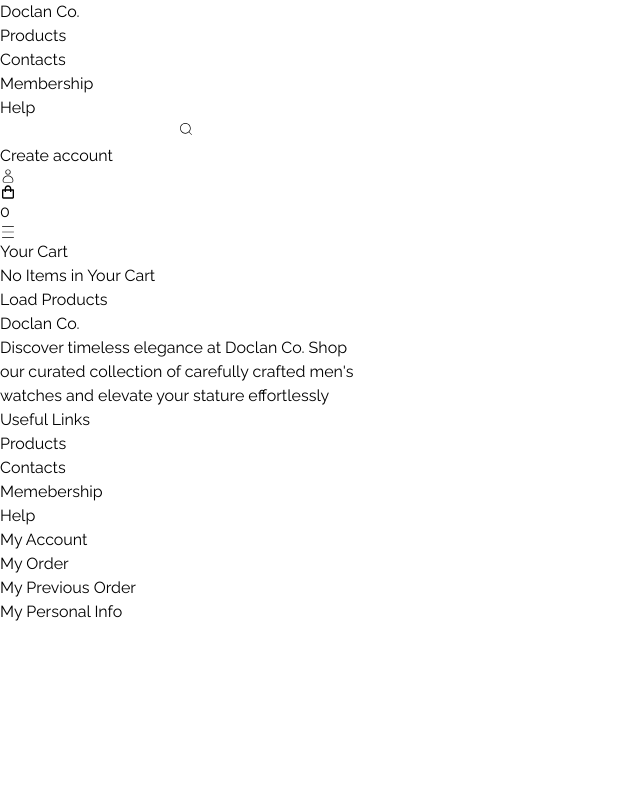
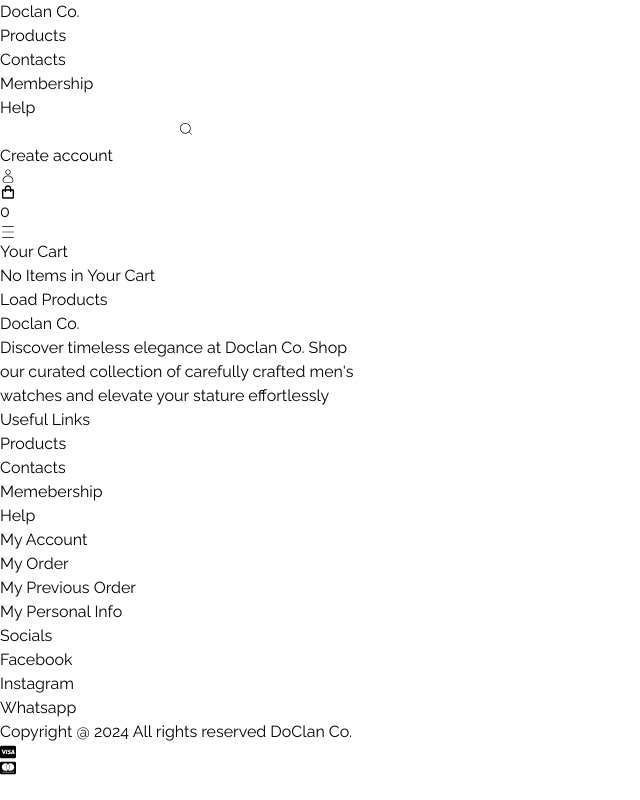
Before and after one commit to BuckanianMark/eccomerce-stage-two, a React (Vite) app: page /cart in a window 1280 px wide. Shown: the whole page, without its empty margins (0-640 px from the left). Built offline with nearby package versions, Linux system fonts and the light colour scheme.

Commit message:
commit 4

```diff
--- a/src/App.jsx
+++ b/src/App.jsx
@@ -9,12 +9,14 @@
   return (
     <>
     <Toaster visibleToasts={1} position="top-right" richColors  />
-    <div className='w-[100vw] flex items-center justify-center flex-col h-[100%]'>
+    <div className='w-[100vw] flex items-center justify-center flex-col '>
+      <div>
       <Header />
-      <main className='h-[100%] min-h-[calc(100vh)] '>
+      </div>
+      <div className='  '>
         <Outlet />
-      </main>
-      <div className='fixed bottom-0 bg-slate-300 w-screen flex items-center justify-center'>
+      </div>
+      <div className=' bg-slate-300 mt-6 w-screen flex items-center justify-center'>
         <Footer />
       </div>
     </div>
--- a/src/Pages/HomePage.jsx
+++ b/src/Pages/HomePage.jsx
@@ -3,7 +3,7 @@
 
 const HomePage = () => {
   return (
-    <div className=" flex flex-col items-center w-[100vw] h-[150vh] " >
+    <div className=" flex flex-col items-center w-[100vw] h-[100%] " >
         <div className="mx-auto">
             <Banner />
         </div>
--- a/src/components/Banner.jsx
+++ b/src/components/Banner.jsx
@@ -7,9 +7,9 @@
         <div className="text-black absolute left-0 ml-[10%] flex flex-col gap-4">
             <h2 className="text-xl">Join the club of </h2>
             <h1 className="text-3xl font-extrabold">REAL MEN</h1>
-            <p className="tracking- tracking-wide text-sm font-semibold">Lorem ipsum dolor sit amet, consectetur  <br />
-                 expedita ducimus odit laudantium  deserunt quibusdam <br />
-                et delectus hic, nihil perferendis similique.</p>
+            Discover timeless elegance at Doclan Co. Shop <br />
+            our curated collection of carefully crafted men&apos;s <br />
+            watches and elevate your stature effortlessly
             <button className="bg-black text-white rounded-xl py-2 px-3 w-max">Start Shopping</button>
         </div>
     </div>
--- a/src/components/Footer.jsx
+++ b/src/components/Footer.jsx
@@ -1,18 +1,21 @@
 import {Link} from 'react-router-dom'
+import { FaCcVisa } from "react-icons/fa";
+import { FaCcMastercard } from "react-icons/fa";
 const Footer = () => {
   return (
+    <div>
     <div className='flex items-start  justify-between mx-2 w-[80vw] gap-4 flex-wrap mt-2 py-2'>
-        <div className='flex flex-col items-start w-1/3 min-w-[200px]'>
+        <div className='flex flex-col items-start'>
         <Link to="/" className="text-gray-900 font-bold text-xl">
             Doclan <span className="text-[coral]">Co.</span>
             </Link>
-            <p className='text-sm tracking-wide'>
+            <p className='text-sm tracking-wide sm:flex hidden'>
             Discover timeless elegance at Doclan Co. Shop <br />
             our curated collection of carefully crafted men&apos;s <br />
             watches and elevate your stature effortlessly
             </p>
         </div>
-        <div className=' w-1/3  min-w-[100px]'>
+        <div className=' '>
             <h1 className='font-semibold text-black'>Useful Links</h1>
             <ul className='flex flex-col items-start text-sm justify-start gap-3'>
                 <li>Products</li>
@@ -21,7 +24,7 @@
                 <li>Help</li>
             </ul>
         </div>
-        <div className=' w-1/3 min-w-[100px]'>
+        <div className=' '>
             <h1 className='font-semibold text-black'>My Account</h1>
             <ul className='flex flex-col items-start justify-start text-sm gap-3'>
                 <li>My Order</li>
@@ -29,6 +32,22 @@
                 <li>My Personal Info</li>
             </ul>
         </div>
+        <div className=' '>
+            <h1 className='font-semibold text-black'>Socials</h1>
+            <ul className='flex flex-col items-start justify-start text-sm gap-3'>
+                <li>Facebook</li>
+                <li>Instagram</li>
+                <li>Whatsapp</li>
+            </ul>
+        </div>
+    </div>
+    <div className='flex items-center py-2 justify-between my-3 border-t border-gray-400'>
+        <p>Copyright @ 2024 All rights reserved DoClan Co.</p>
+        <span className='flex items-center gap-6 text-2xl'>
+        <FaCcVisa />
+        <FaCcMastercard />
+        </span>
+    </div>
     </div>
   )
 }
--- a/src/components/Products.jsx
+++ b/src/components/Products.jsx
@@ -3,7 +3,7 @@
 
 const Products = () => {
   return (
-    <div className="w-[80vw] mt-3 md:mb-[50%] mb-[100%]">
+    <div className="w-[80vw] mt-3 ">
         <div className="mb-4 mt-4">
             <ul className="text-gray-800 flex items-start flex-wrap justify-start gap-3">
                 <li className="text-black font-semibold">Full catalogue</li>
--- a/src/index.css
+++ b/src/index.css
@@ -8,4 +8,5 @@
   margin: 0;
   padding: 0;
   box-sizing: border-box;
+  height: 100%;
 }
```
